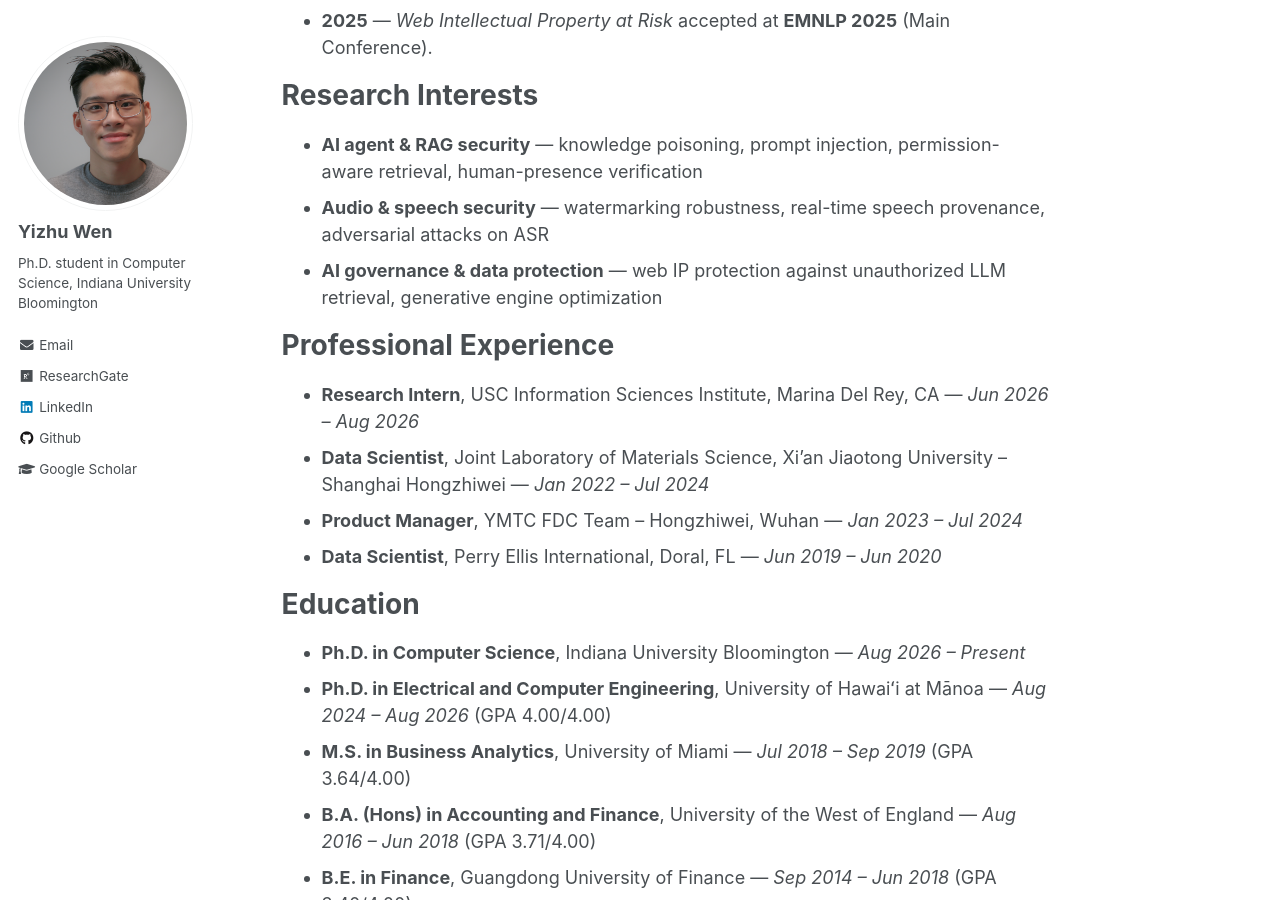
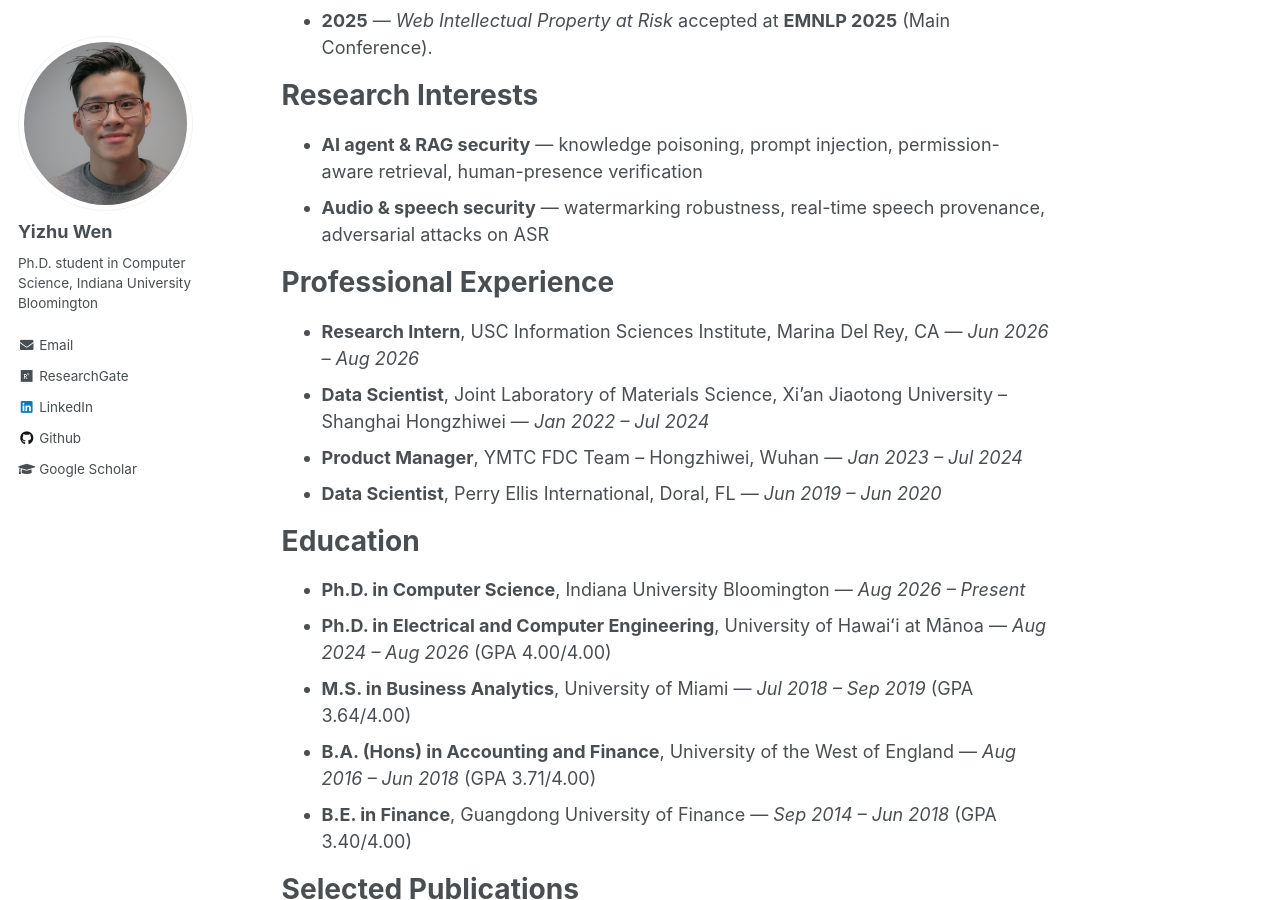
Before and after one commit to yizhu-wen/yizhu-wen.github.io, a Jekyll site: the page built from _pages/about.md, in a window 1280 px wide and 900 px high, scrolled down 779 px. Built offline with Jekyll 4.4.1, drawn with Linux system fonts in a browser that asks for light colours.

Commit message:
Drop the AI governance bullet from research interests
Co-Authored-By: Claude Opus 5 <noreply@anthropic.com>

```diff
--- a/_pages/about.md
+++ b/_pages/about.md
@@ -27,7 +27,6 @@ Research Interests
 ======
 * **AI agent & RAG security** — knowledge poisoning, prompt injection, permission-aware retrieval, human-presence verification
 * **Audio & speech security** — watermarking robustness, real-time speech provenance, adversarial attacks on ASR
-* **AI governance & data protection** — web IP protection against unauthorized LLM retrieval, generative engine optimization
 
 Professional Experience
 ======
```
